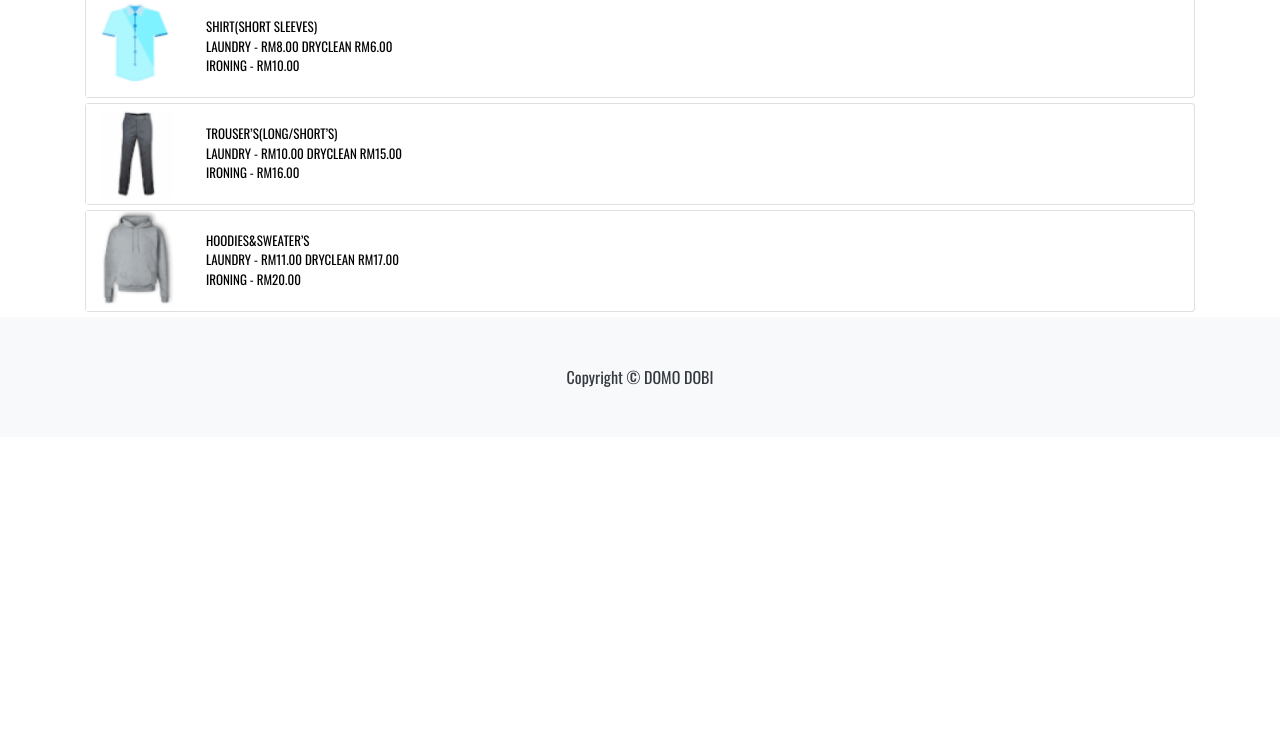
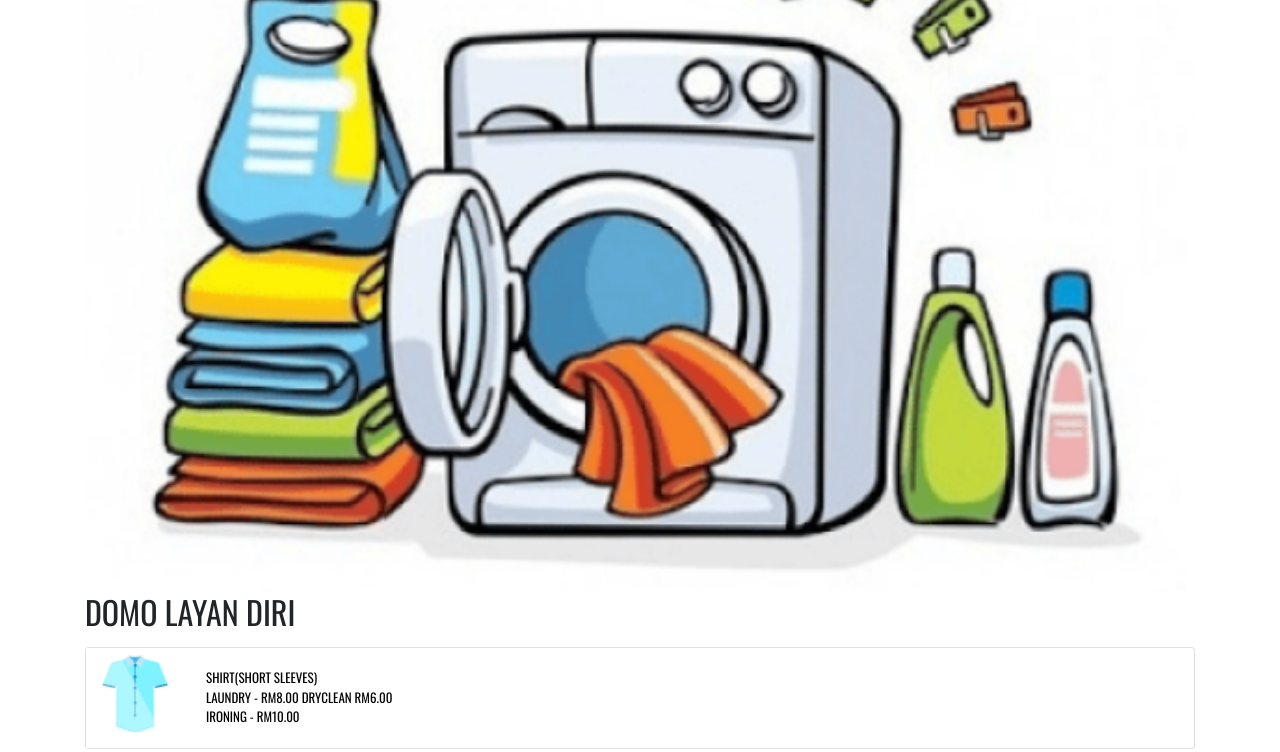
Before and after one commit to muhaza/domodobi, a website: page order.html in a window 1280 px wide. Shown: the part 168-920 px from the top of the page. Before the commit the page ends 800 px from the top, so only its background shows below. Drawn offline with nearby package versions, Linux system fonts and the light colour scheme; the site is published under a folder, as on GitHub Pages, so addresses that start at the root find nothing.

Commit message:
Update order.html

```diff
--- a/order.html
+++ b/order.html
@@ -62,7 +62,7 @@
         <!-- Heading Row -->
         <div class="row align-items-center my-2">
             <div class="col-lg-12">
-                <img src="/img/image8.png" width="100%" class="img-fluid rounded mt-5" alt="Responsive image">
+                <img src="img/image8.png" width="100%" class="img-fluid rounded mt-5" alt="Responsive image">
             </div>
 
             <div class="col-lg-12">
```
